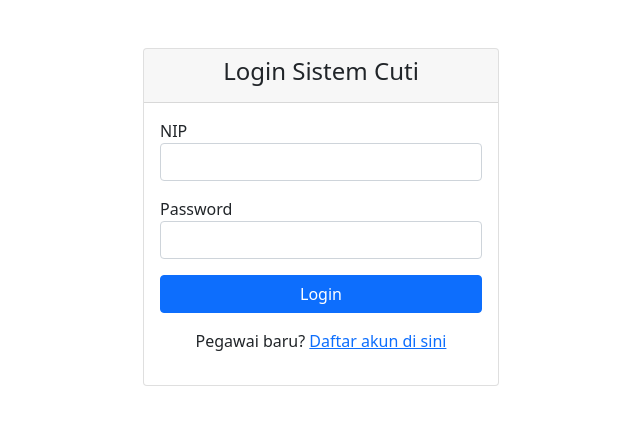
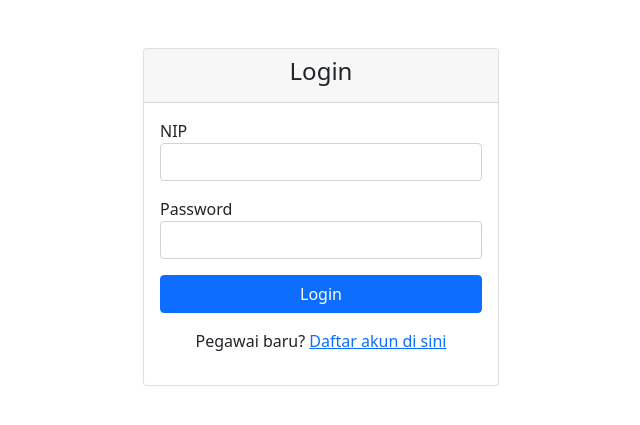
Before and after one commit to DevinaDianSaputri/UAS-PL, a PHP site: page /login.php in a window 1280 px wide. Shown: the top 425 px of the page, without its empty margins (319-959 px from the left). Run offline with PHP 8.4, Linux system fonts and the light colour scheme.

Commit message:
Update login.php

```diff
--- a/login.php
+++ b/login.php
@@ -69,7 +69,7 @@ if ($_POST) {
             <div class="col-md-4">
                 <div class="card">
                     <div class="card-header">
-                        <h4 class="text-center">Login Sistem Cuti</h4>
+                        <h4 class="text-center">Login</h4>
                     </div>
                     <div class="card-body">
                         <?php if (isset($error)): ?>
```
